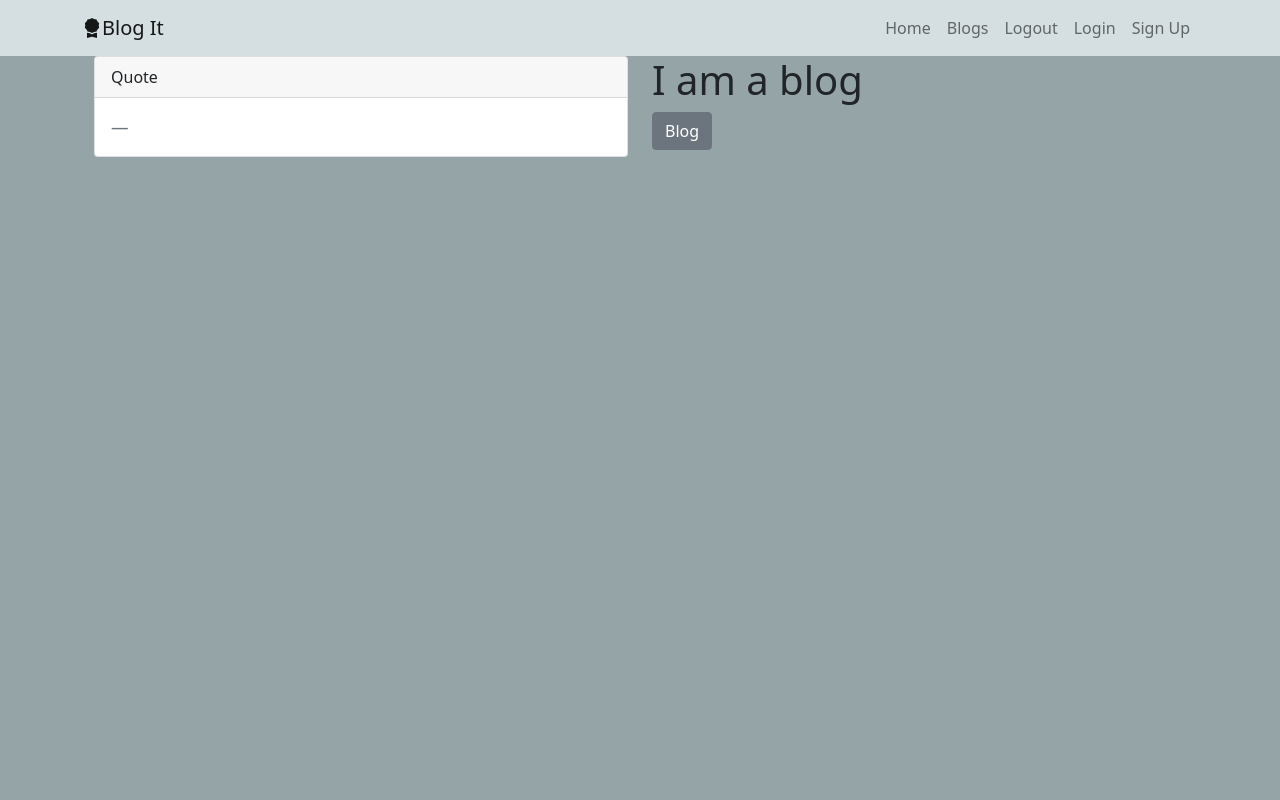
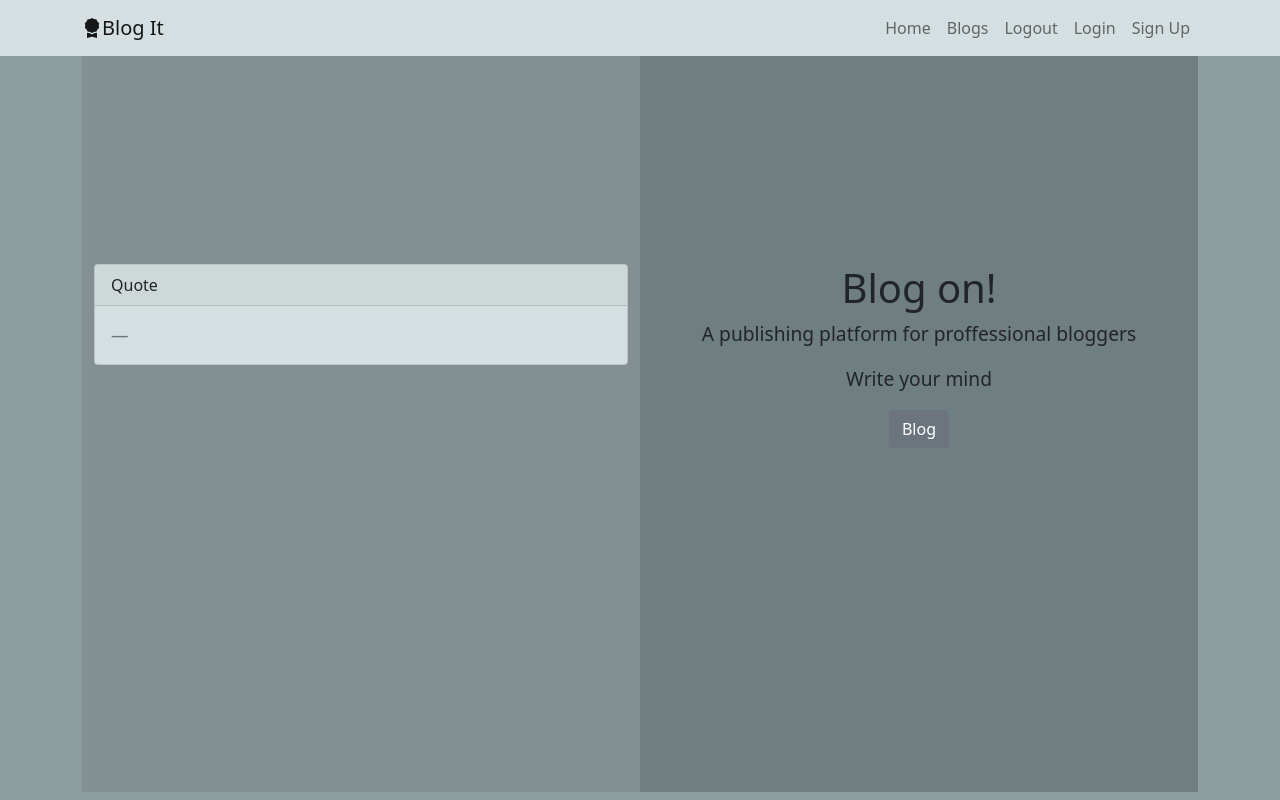
Before and after one commit to Kisavi/Blog-Site, a Flask app: page / in a window 1280 px wide. Run offline with Flask 2, Linux system fonts and the light colour scheme; a user stored in the database is signed in; data that the repository does not hold is empty.

Commit message:
add background color to the home page

```diff
--- a/app/static/css/styles.css
+++ b/app/static/css/styles.css
@@ -1,5 +1,5 @@
 body {
-  background: #95A5A7;
+  background: #8c9da0;
 }
 
 /* navbar */
@@ -12,3 +12,36 @@ body {
   border-radius: 0.5em;
   box-shadow: inset 9.91px 9.91px 15px #C2CBCD, inset -9.91px -9.91px 15px #E8F3F5;
 }
+
+/* home page */
+.blog-container {
+  text-align: center;
+}
+.quote-card {
+ margin-top: 13em;
+ background: #d5dfe1;
+}
+
+.quote-container {
+  /* background: url(../images/bgs.jpg); */
+  background: #829092;
+  background-position: center;
+  background-size: cover;
+  height: 92vh;
+}
+
+.blog-container {
+  /* background: url(../images/savy2.jpg); */
+  background: #6f7e80;
+  background-position: center;
+  background-size: cover;
+  height: 92vh;
+}
+
+.blog-cont {
+  margin-top: 13em;
+}
+
+.blog-cont p {
+  font-size: larger;
+}
--- a/app/templates/home.html
+++ b/app/templates/home.html
@@ -4,8 +4,8 @@
     <div class="container">
         <div class="row">
 <!--            random quote-->
-            <div class="col-md-6">
-                <div class="card">
+            <div class="col-md-6 quote-container">
+                <div class="card quote-card">
                   <div class="card-header">
                     Quote
                   </div>
@@ -18,11 +18,15 @@
                 </div>
             </div>
 <!--            post blog-->
-            <div class="col-md-6">
-                <h1>I am a blog</h1>
+            <div class="col-md-6 blog-container">
+              <div class="blog-cont">
+                <h1>Blog on!</h1>
+                <p>A publishing platform for proffessional bloggers</p>
+                <p>Write your mind</p>
                <a href="/blog"><button class="btn btn-secondary btn1">Blog</button></a>
               </div>
             </div>
         </div>
     </div>
+</div>
 {% endblock%}
```
Also changed, not shown: app/static/images/bgs.jpg (added), app/static/images/savy2.jpg (added). Lines whose indentation alone changed are shown as unchanged.
